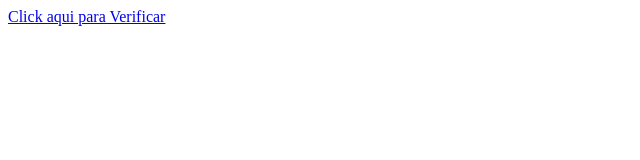
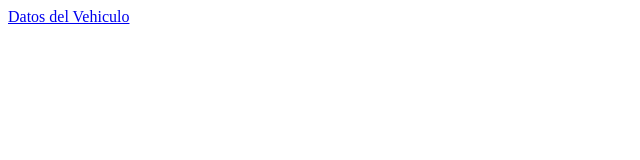
Before and after one commit to aguirrecabralespatricio/QR-Datos-del-Vehiculo, a plain HTML site: page index.html in a window 1280 px wide. Shown: the full height of the page, 0-640 px from the left. Drawn offline with Linux system fonts and the light colour scheme.

Commit message:
Update index.html

```diff
--- a/index.html
+++ b/index.html
@@ -1,3 +1,3 @@
 <html>
-  <p><a href="%C2%A1Permiso%20vigente!.pdf">Click aqui para Verificar</a></p>
+  <p><a href="%C2%A1Permiso%20vigente!.pdf">Datos del Vehiculo</a></p>
 </html>
```
